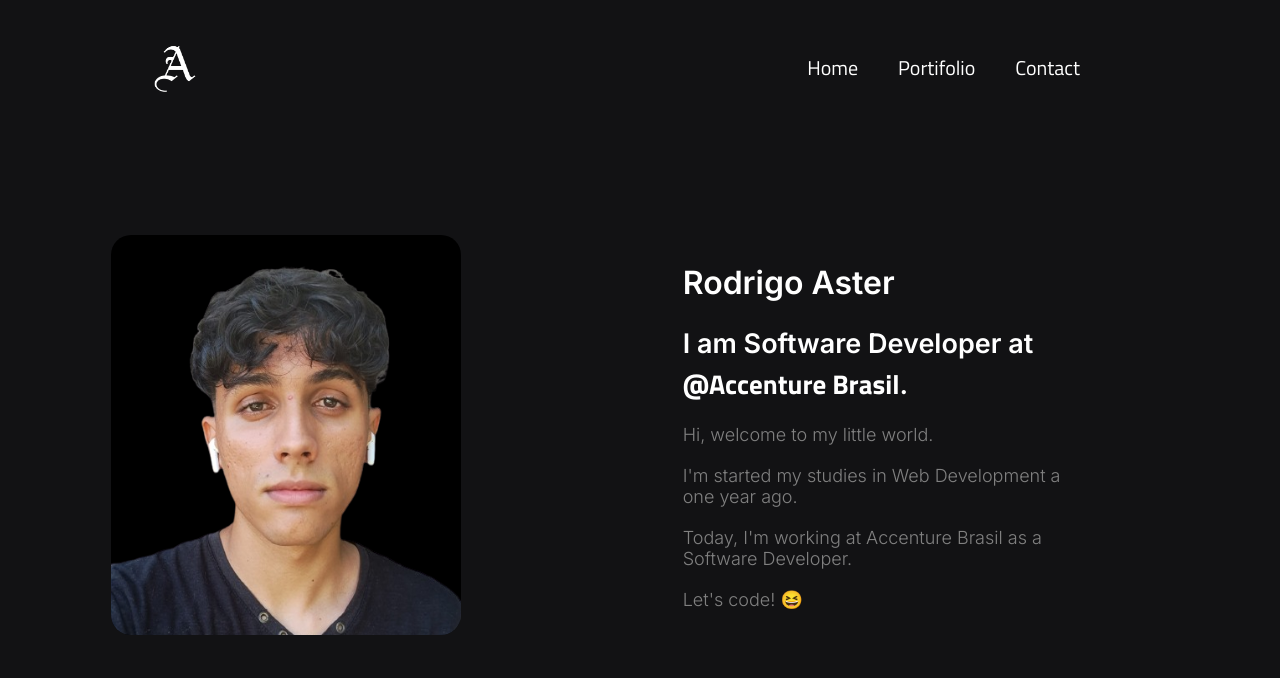
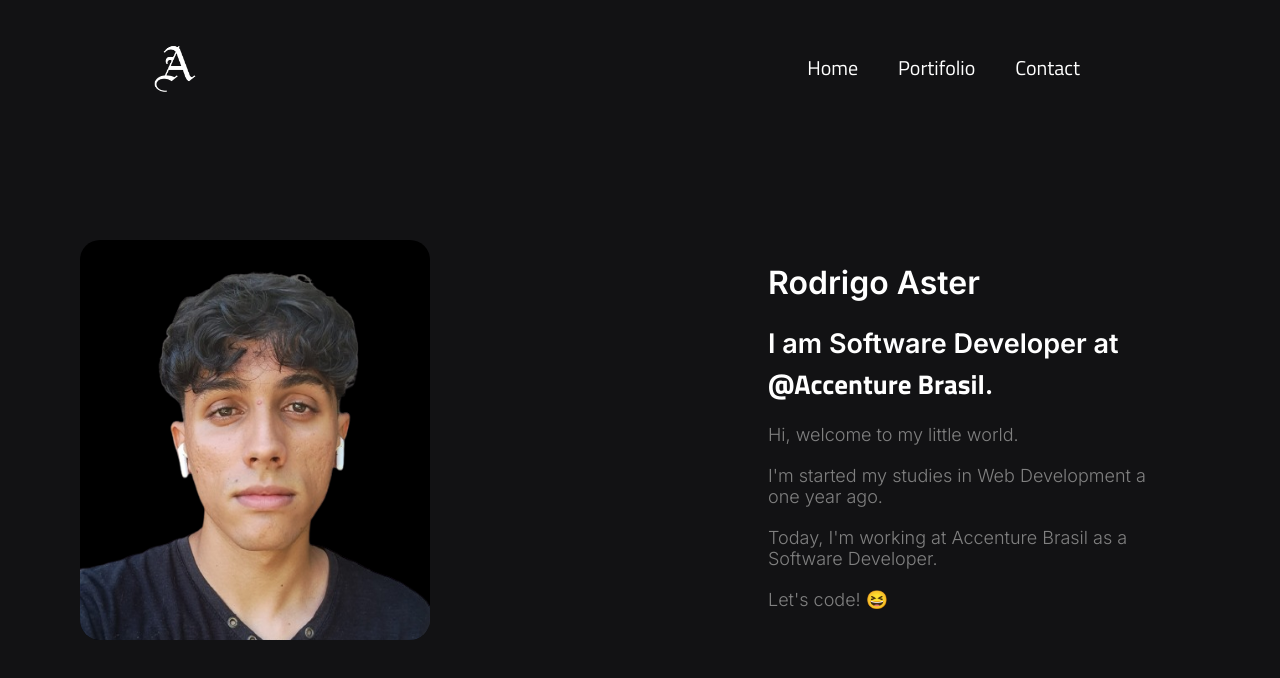
Before and after one commit to rodrigoaster/personal-website, a React (Vite) app: page / in a window 1280 px wide. Shown: the top 678 px of the page. Built offline with nearby package versions, Linux system fonts and the light colour scheme.

Commit message:
home: update margins of photo and textContainer

```diff
--- a/src/pages/Home/styles.ts
+++ b/src/pages/Home/styles.ts
@@ -4,7 +4,7 @@ import { motion } from 'framer-motion'
 
 export const Body = styled(motion.div)`
   display: flex;
-  justify-content: space-around;
+  justify-content: space-between;
   align-items: center;
 
   color: #fff;
@@ -24,14 +24,15 @@ export const ImgBox = styled(motion.div)`
 
   border-radius: 20px;
 
-  margin-top: 70px;
+  margin-top: 5rem;
+  margin-left: 5rem;
 `
 
 
 
 export const Img = styled(motion.img)`
-  width: 350px;
-  height: 400px;
+  width: 21.875rem;
+  height: 25rem;
 
   border-radius: 20px;
 
@@ -40,7 +41,9 @@ export const Img = styled(motion.img)`
 
 
 export const TextContainer = styled(motion.p)`
-  width: 38%;
+  width: 40%;
+
+  margin-top: 1.563px;
 `
 
 export const Title = styled(motion.h1)`
@@ -49,11 +52,13 @@ export const Title = styled(motion.h1)`
 `
 
 export const Subtitle = styled(motion.h2)`
+  width: 85%;
+
   font-size: 27px;
 `
 
 export const Paragraph = styled(motion.p)`
-  width: 80%;
+  width: 75%;
 
   color: #808080;
 
```
